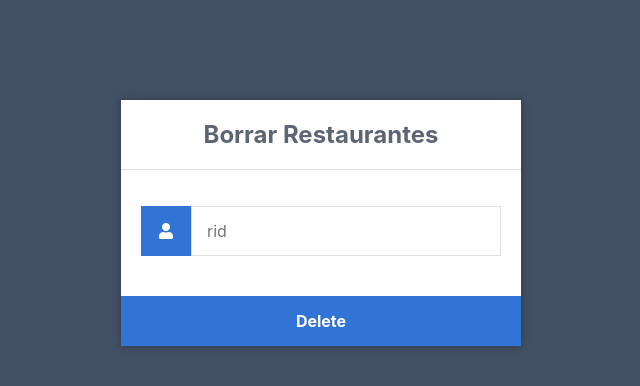
After one commit to UberW0lf/pythonlogin, a Flask app: page /pythonlogin/home/deleterestaurant in a window 1280 px wide. The commit adds this page. Shown: the top 386 px of the page, without its empty margins (319-959 px from the left). Run offline with Flask 2, Linux system fonts and the light colour scheme; the visitor is signed in with stand-in values (Sample User, id 1); some libraries are stand-ins or nearby versions.

Commit message:
Adicionado metodo delete

```diff
--- a/main.py
+++ b/main.py
@@ -1,7 +1,8 @@
-from flask import Flask, render_template, request, redirect, url_for, session
+from flask import Flask, render_template, request, redirect, url_for, session, flash
 from flask_mysqldb import MySQL
 import MySQLdb.cursors
 import re
+
 
 app = Flask(__name__)
 
@@ -141,3 +142,20 @@ def registerrestaurant():
         return render_template('registerrestaurant.html', msg=msg)
 # usuario no esta logado
     return redirect(url_for('login'))
+
+@app.route('/pythonlogin/home/deleterestaurant', methods=['GET', 'POST'])
+def deleterestaurant():
+    if 'loggedin' in session:
+
+        msg = ''
+
+        if request.method == 'POST' and 'rid' in request.form:
+            rid = request.form['rid']
+            cursor = mysql.connection.cursor(MySQLdb.cursors.DictCursor)
+            cursor.execute('DELETE FROM restaurant WHERE rid = %s', (rid, ))
+            mysql.connection.commit()
+            msg = 'Has borrado tu restaurante!'
+
+        return render_template('deleterestaurant.html',  msg=msg)
+
+    return redirect(url_for('login'))
--- a/static/style.css
+++ b/static/style.css
@@ -9,44 +9,44 @@ body {
     background-color: #435165;
     margin: 0;
 }
-.login, .register, .registerrestaurant {
+.login, .register, .registerrestaurant, .deleterestaurant {
     width: 400px;
     background-color: #ffffff;
     box-shadow: 0 0 9px 0 rgba(0, 0, 0, 0.3);
     margin: 100px auto;
 }
-.login h1, .register, .registerrestaurant h1 {
+.login h1, .register, .registerrestaurant, .deleterestaurant h1 {
     text-align: center;
     color: #5b6574;
     font-size: 24px;
     padding: 20px 0 20px 0;
     border-bottom: 1px solid #dee0e4;
 }
-.login .links, .register, .registerrestaurant .links {
+.login .links, .register, .registerrestaurant, .deleterestaurant .links {
     display: flex;
     padding: 0 15px;
 }
-.login .links a, .register, .registerrestaurant .links a {
+.login .links a, .register, .registerrestaurant, .deleterestaurant .links a {
     color: #adb2ba;
     text-decoration: none;
     display: inline-flex;
     padding: 0 10px 10px 10px;
     font-weight: bold;
 }
-.login .links a:hover, .register, .registerrestaurant .links a:hover {
+.login .links a:hover, .register, .registerrestaurant, .deleterestaurant .links a:hover {
     color: #9da3ac;
 }
-.login .links a.active, .register, .registerrestaurant .links a.active {
+.login .links a.active, .register, .registerrestaurant, .deleterestaurant .links a.active {
     border-bottom: 3px solid #3274d6;
     color: #3274d6;
 }
-.login form, .register, .registerrestaurant form {
+.login form, .register, .registerrestaurant, .deleterestaurant form {
     display: flex;
     flex-wrap: wrap;
     justify-content: center;
     padding-top: 20px;
 }
-.login form label, .register, .registerrestaurant form label {
+.login form label, .register, .registerrestaurant, .deleterestaurant form label {
     display: flex;
     justify-content: center;
     align-items: center;
@@ -55,14 +55,14 @@ body {
     background-color: #3274d6;
     color: #ffffff;
 }
-.login form input[type="password"], .login form input[type="text"], .login form input[type="email"], .register form input[type="password"], .register form input[type="text"], .register form input[type="password"], .registerrestaurant form input[type="text"] {
+.login form input[type="password"], .login form input[type="text"], .login form input[type="email"], .register form input[type="password"], .register form input[type="text"], .register form input[type="password"], .registerrestaurant form input[type="text"], .deleterestaurant form input[type=bytes] {
     width: 310px;
     height: 50px;
     border: 1px solid #dee0e4;
     margin-bottom: 20px;
     padding: 0 15px;
 }
-.login form input[type="submit"], .register form input[type="submit"], .registerrestaurant form input[type="submit"] {
+.login form input[type="submit"], .register form input[type="submit"], .registerrestaurant form input[type="submit"], .deleterestaurant form input[type=submit] {
     width: 100%;
     padding: 15px;
     margin-top: 20px;
--- /dev/null
+++ b/templates/deleterestaurant.html
@@ -0,0 +1,23 @@
+<!DOCTYPE html>
+<html>
+	<head>
+		<meta charset="utf-8">
+		<title>Borrar Restaurante</title>
+		<link rel="stylesheet" href="{{ url_for('static', filename='style.css') }}">
+		<link rel="stylesheet" href="https://use.fontawesome.com/releases/v5.7.1/css/all.css">
+	</head>
+	<body>
+		<div class="deleterestaurant">
+			<h1>Borrar Restaurantes</h1>
+
+			<form action="{{ url_for('deleterestaurant') }}" method="post" autocomplete="off">
+				<label for="rid">
+					<i class="fas fa-user"></i>
+				</label>
+				<input type="bytes" name="rid" placeholder="rid" id="rid" required>
+				<div class="msg">{{ msg }}</div>
+				<input type="submit" value="Delete">
+			</form>
+		</div>
+	</body>
+</html>
--- a/templates/layout.html
+++ b/templates/layout.html
@@ -11,8 +11,9 @@
 			<div>
 				<h1>Ándale!</h1>
                 <a href="{{ url_for('home') }}"><i class="fas fa-home"></i>Home</a>
-				<a href="{{ url_for('profile') }}"><i class="fas fa-user-circle"></i>Profile</a>
-				<a href="{{ url_for('registerrestaurant') }}"><i class="fas fa-user-circle"></i>registerrestaurant</a>
+				<a href="{{ url_for('profile') }}"><i class="fas fa-user-circle"></i>Perfil</a>
+				<a href="{{ url_for('registerrestaurant') }}"><i class="fas fa-user-circle"></i>Registrar Restaurante</a>
+				<a href="{{ url_for('deleterestaurant') }}"><i class="fas fa-user-circle"></i>Borrar Restaurante</a>
 				<a href="{{ url_for('logout') }}"><i class="fas fa-sign-out-alt"></i>Logout</a>
 			</div>
 		</nav>
```
